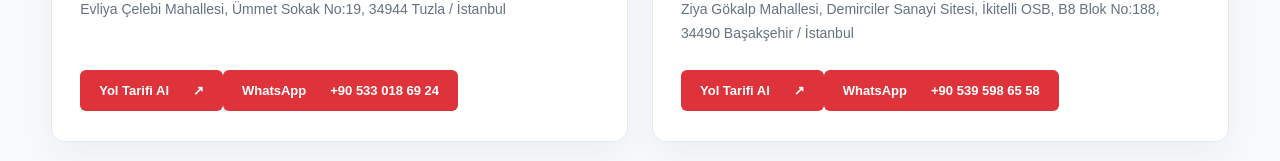
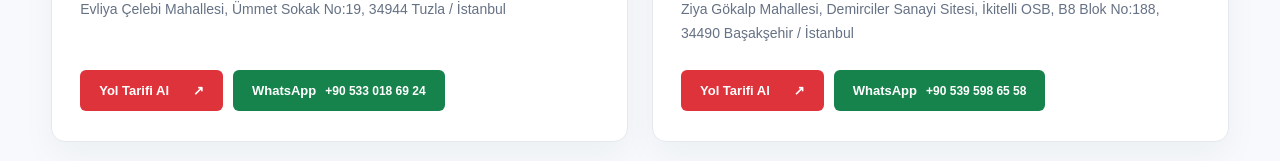
Before and after one commit to gunestaner42-eng/g-ne-metal, a Next.js app: page / in a window 1280 px wide. Shown: the part 3532-3693 px from the top of the page. Built offline with nearby package versions, Linux system fonts and the light colour scheme.

Commit message:
Style WhatsApp buttons for store locations

```diff
--- a/app/globals.css
+++ b/app/globals.css
@@ -84,3 +84,10 @@
 .location-details a:hover{background:#bd252e}
 .location-details a:focus-visible{outline:3px solid #172434;outline-offset:3px}
 @media(max-width:760px){.locations-section{padding:60px 0}.locations-grid{grid-template-columns:1fr;gap:18px}.location-map{height:240px}.location-details{padding:22px}.location-details p{min-height:0}}
+
+/* Şubelere özel WhatsApp iletişim butonları */
+.location-actions{display:flex;align-items:stretch;gap:10px;flex-wrap:wrap}
+.location-details .location-whatsapp{background:#17834c;gap:9px}
+.location-details .location-whatsapp:hover{background:#106b3c}
+.location-whatsapp span{font-size:12px;font-weight:700;white-space:nowrap}
+@media(max-width:480px){.location-actions{flex-direction:column}.location-actions a{justify-content:center}}
```
